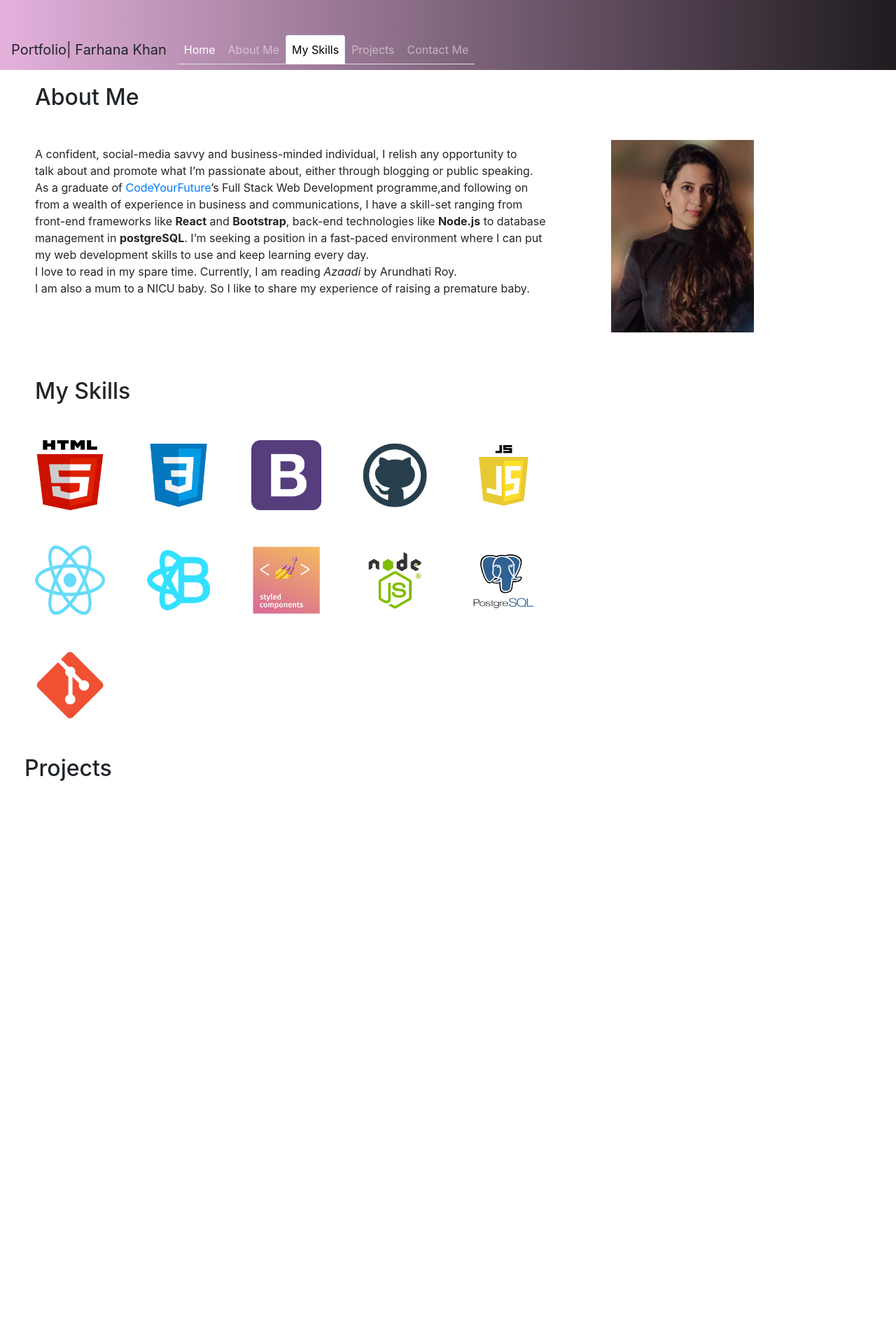
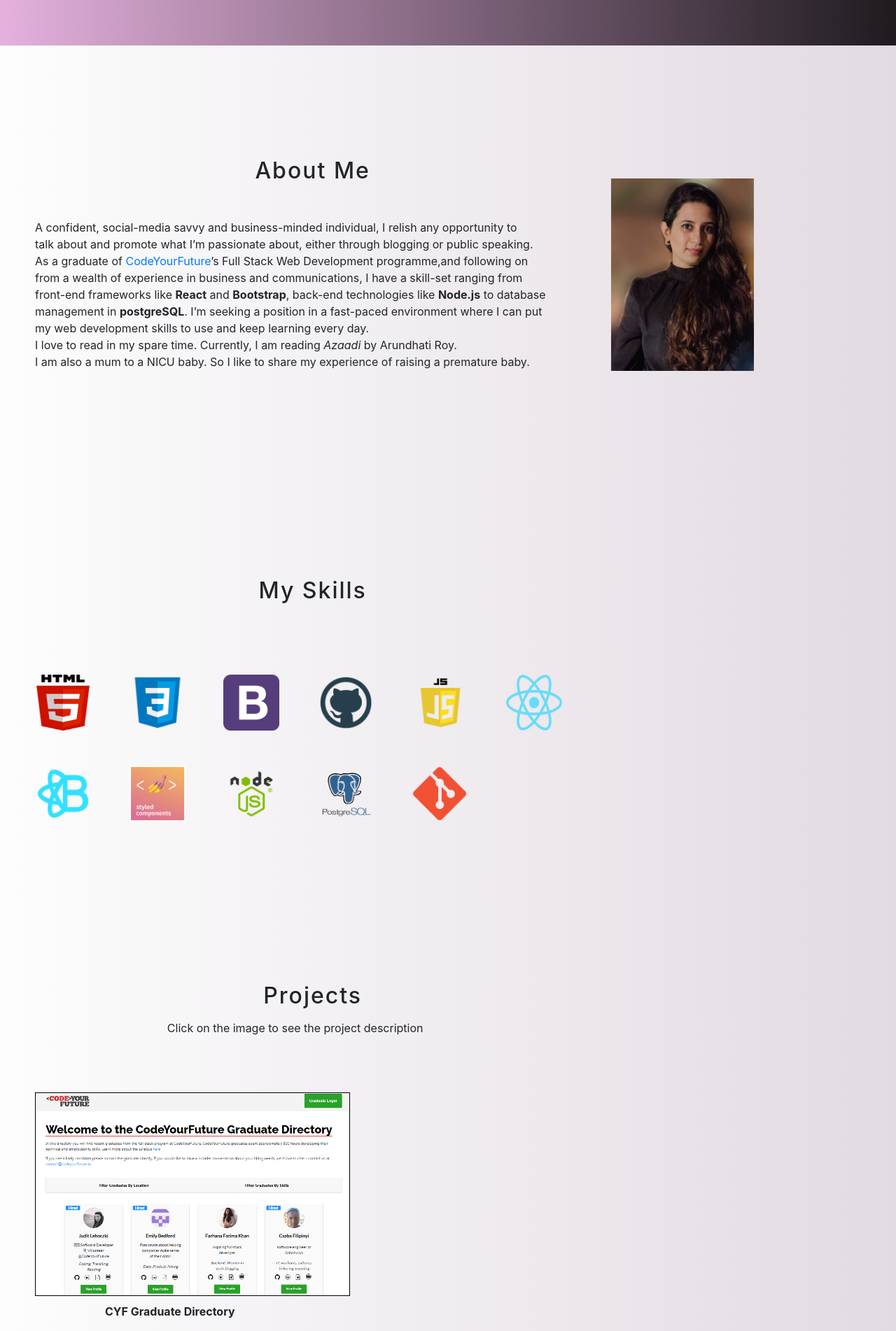
Before and after one commit to FarhanaFKhan/Portfolio, a plain HTML site: page index.html in a window 1280 px wide. Shown: the part 540-2442 px from the top of the page at 70% size. Before the commit the page ends 1657 px from the top, so only its background shows below. Drawn offline with nearby package versions, Linux system fonts and the light colour scheme.

Commit message:
working on the projects section

```diff
--- a/index.html
+++ b/index.html
@@ -17,11 +17,11 @@
           <!-- <p>hello world</p> -->
          <div class="jumbotron jumbotron-fluid" style="background-image: linear-gradient(to right, rgb(228, 177, 221), rgb(31, 27, 31)); height: 550px;">
             <div class="container">
-              <h1 class="glow">Aspiring Full Stack Web Developer</h1>
+              <h1 class="glow" style="margin-top:50px;">Aspiring Full Stack Web Developer</h1>
             </div>
           </div>
            <!--Navbar-->
-            <nav class="navbar navbar-expand-lg navbar-dark bg-transparent">
+            <nav class="navbar fixed-top navbar-expand-lg navbar-dark bg-dark">
               <a class="navbar-brand">Portfolio| Farhana Khan</a>
               <button class="navbar-toggler" type="button" data-toggle="collapse" data-target="#navbarNav" aria-controls="navbarNav" aria-expanded="false" aria-label="Toggle navigation">
                 <span class="navbar-toggler-icon"></span>
@@ -38,7 +38,7 @@
                     <a class="nav-link" href="#skills">My Skills </a>
                   </li>
                   <li class="nav-item">
-                    <a class="nav-link" href="#">Projects</a>
+                    <a class="nav-link" href="#projects">Projects</a>
                   </li>
                   <li class="nav-item">
                     <a class="nav-link" href="#">Contact Me</a>
@@ -97,10 +97,41 @@
         <!--Projects Section-->
         <section id="projects">
           <div class="row">
-            <h2>Projects</h2>
+          <div class="col-md-8"><h2>Projects</h2>
+            <p style="text-align: center; margin-top: 15px;">Click on the image to see the project description</p>
+            <div class="project-modal">
+              <img class="img-fluid" src="./images/graduate-directory.png" data-bs-toggle="modal" data-bs-target="#exampleModal" alt="project 1 screencap" >
+              <p><strong>CYF Graduate Directory</strong></p>
+
+
+            <!-- Modal -->
+            <div class="modal fade" id="exampleModal" tabindex="-1" aria-labelledby="exampleModalLabel" aria-hidden="true">
+              <div class="modal-dialog">
+                <div class="modal-content">
+                  <div class="modal-header">
+                    <h5 class="modal-title" id="exampleModalLabel">CYF Graduate Directory</h5>
+                    <button type="button" class="btn-close" data-bs-dismiss="modal" aria-label="Close"></button>
+                  </div>
+                  <div class="modal-body">
+                    ...
+                  </div>
+                  <div class="modal-footer">
+                    <button type="button" class="btn btn-secondary" data-bs-dismiss="modal">Close</button>
+                  </div>
+                </div>
+              </div>
+            </div>
+
+            </div>
+
+
           </div>
+          <!-- <div class="col-6 col-md-4">.col-6 .col-md-4</div> -->
+
+
 
         </section>
+
 
 
 
@@ -109,7 +140,9 @@
 
 
     <script src="https://code.jquery.com/jquery-3.2.1.slim.min.js" integrity="sha384-KJ3o2DKtIkvYIK3UENzmM7KCkRr/rE9/Qpg6aAZGJwFDMVNA/GpGFF93hXpG5KkN" crossorigin="anonymous"></script>
+    <script src="https://cdn.jsdelivr.net/npm/bootstrap@5.0.0-beta1/dist/js/bootstrap.bundle.min.js" integrity="sha384-ygbV9kiqUc6oa4msXn9868pTtWMgiQaeYH7/t7LECLbyPA2x65Kgf80OJFdroafW" crossorigin="anonymous"></script>
     <script src="https://cdnjs.cloudflare.com/ajax/libs/popper.js/1.12.9/umd/popper.min.js" integrity="sha384-ApNbgh9B+Y1QKtv3Rn7W3mgPxhU9K/ScQsAP7hUibX39j7fakFPskvXusvfa0b4Q" crossorigin="anonymous"></script>
     <script src="https://maxcdn.bootstrapcdn.com/bootstrap/4.0.0/js/bootstrap.min.js" integrity="sha384-JZR6Spejh4U02d8jOt6vLEHfe/JQGiRRSQQxSfFWpi1MquVdAyjUar5+76PVCmYl" crossorigin="anonymous"></script>
+
 </body>
 </html>
--- a/style.css
+++ b/style.css
@@ -1,8 +1,14 @@
 body{
     position: relative;
+    background-image: linear-gradient(to right, rgb(253, 253, 253), rgb(226, 219, 226));
 }
 .hero-background{
     background-image: linear-gradient(to right, rgb(228, 177, 221), rgb(31, 27, 31));
+    margin-top: 55px;
+}
+
+.navbar-brand{
+  color: white !important;
 }
 
 .nav-link.active {
@@ -29,9 +35,13 @@ body{
 
 #about{
     display: flex;
+    margin-top: 90px;
+    padding-bottom: 60px;
 }
 #about h2{
-    margin: 20px 0px 0px 50px;
+    text-align: center;
+    margin: 70px 0px 0px 50px;
+    letter-spacing: 2px;
 }
 #about p{
     padding:50px;
@@ -44,19 +54,45 @@ body{
 
 }
 
+#skills{
+  margin-top: 100px;
+  margin-bottom: 20px;
+  padding-bottom: 50px;
+}
+
 #skills h2{
-  margin: 50px 0px 0px 50px;
+  text-align: center;
+  margin: 70px 0px 50px 50px;
+  letter-spacing: 2px;
 }
 #skills img{
-  height: 100px;
-  width: 100px;
+  height: 80px;
+  width: 80px;
   margin:50px 0px 0px 50px ;
 }
 
-#projects h2{
-  margin: 50px 0px 0px 50px;
+#projects{
+  margin-top: 120px;
 }
 
+#projects h2{
+  text-align: center;
+  margin: 60px 0px 0px 50px;
+  letter-spacing: 2px;
+}
+
+
+.project-modal{
+  margin:70px 0px 0px 50px ;
+}
+.project-modal img{
+  border: 1px solid black;
+  margin-top:10px;
+}
+ .project-modal p{
+   margin-top:10px;
+   margin-left:100px;
+ }
 
 
 @media (max-width:767px){
```
Also changed, not shown: images/graduate-directory.png (added).
